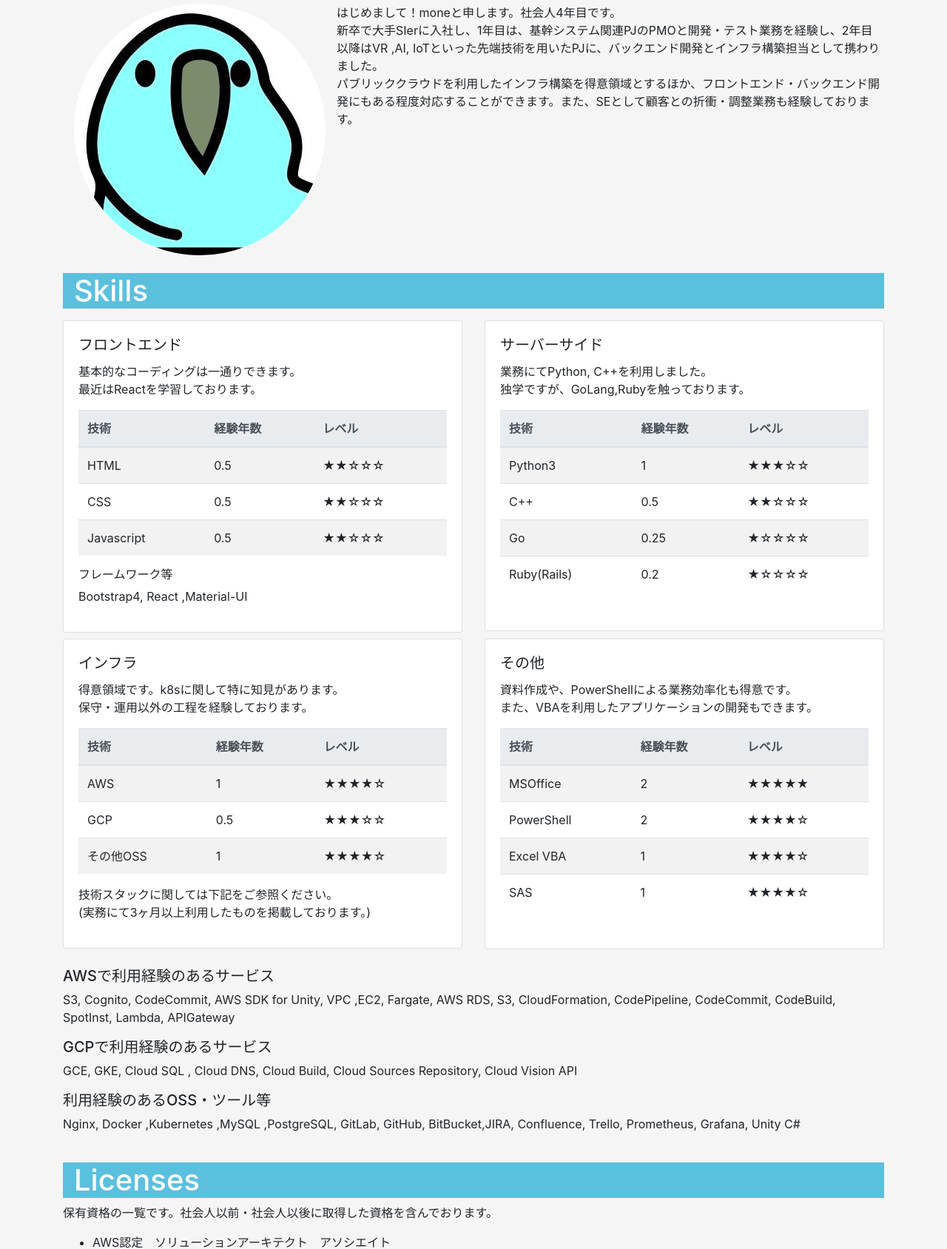
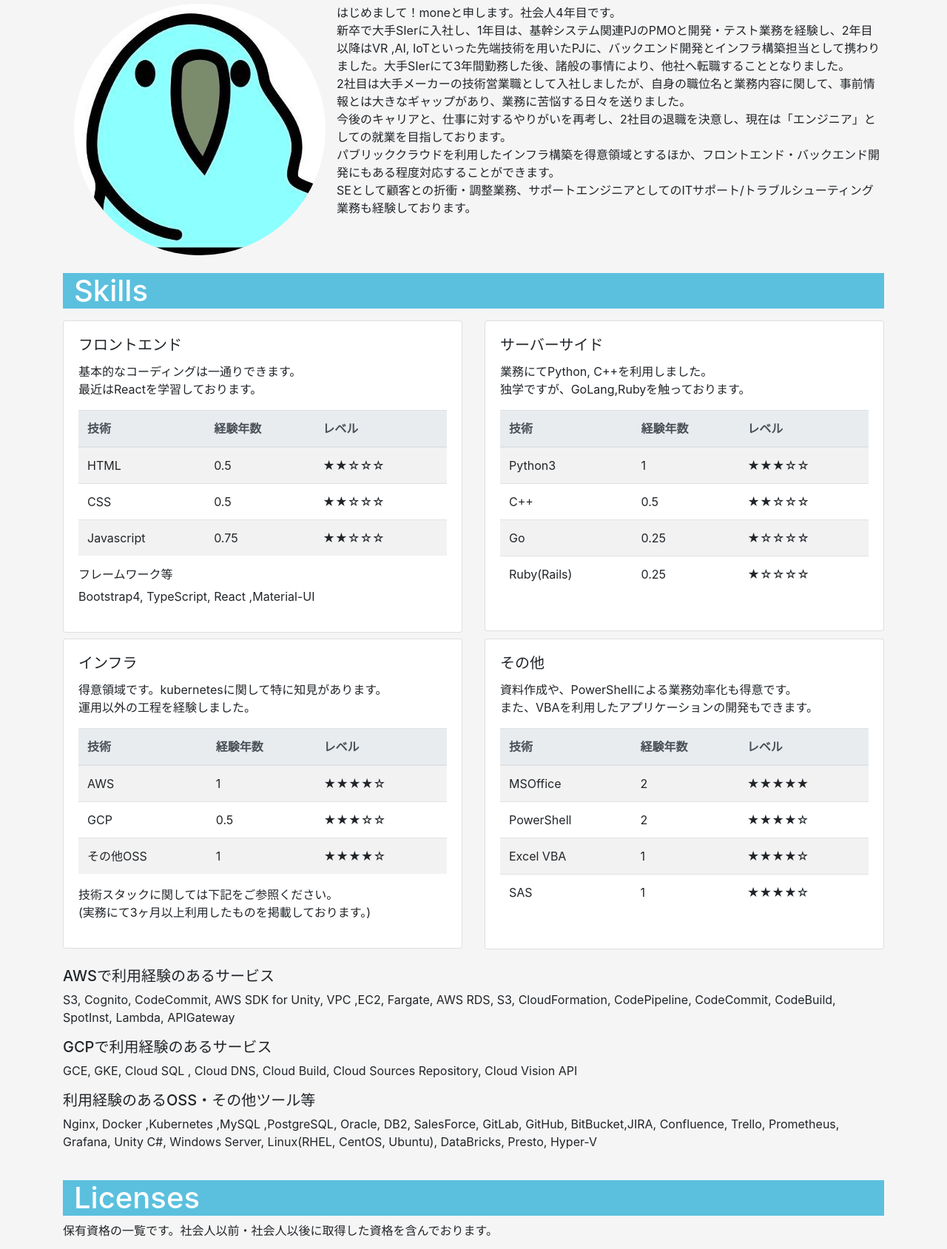
Before and after one commit to mone9610/old.mone9610.github.io, a plain HTML site: page index.html in a window 1280 px wide. Shown: the part 491-2179 px from the top of the page at 74% size. Drawn offline with nearby package versions, Linux system fonts and the light colour scheme.

Commit message:
その他:愚痴〜ムのリリースに合わせた更新、技術スタック、プロフィールの修正

```diff
--- a/index.html
+++ b/index.html
@@ -34,8 +34,11 @@
         <div class="clearfix">
             <img src="img/mone.jpg"class="col-lg-4 col-md-12 rounded-circle float-md-left">
             <p>はじめまして！moneと申します。社会人4年目です。<br>
-            新卒で大手SIerに入社し、1年目は、基幹システム関連PJのPMOと開発・テスト業務を経験し、2年目以降はVR ,AI, IoTといった先端技術を用いたPJに、バックエンド開発とインフラ構築担当として携わりました。<br>
-            パブリッククラウドを利用したインフラ構築を得意領域とするほか、フロントエンド・バックエンド開発にもある程度対応することができます。また、SEとして顧客との折衝・調整業務も経験しております。<br>
+            新卒で大手SIerに入社し、1年目は、基幹システム関連PJのPMOと開発・テスト業務を経験し、2年目以降はVR ,AI, IoTといった先端技術を用いたPJに、バックエンド開発とインフラ構築担当として携わりました。大手SIerにて3年間勤務した後、諸般の事情により、他社へ転職することとなりました。<br>
+            2社目は大手メーカーの技術営業職として入社しましたが、自身の職位名と業務内容に関して、事前情報とは大きなギャップがあり、業務に苦悩する日々を送りました。<br>
+            今後のキャリアと、仕事に対するやりがいを再考し、2社目の退職を決意し、現在は「エンジニア」としての就業を目指しております。<br>
+            パブリッククラウドを利用したインフラ構築を得意領域とするほか、フロントエンド・バックエンド開発にもある程度対応することができます。<br>
+            SEとして顧客との折衝・調整業務、サポートエンジニアとしてのITサポート/トラブルシューティング業務も経験しております。<br>
             </p>
         </div>
     <!-- スキル -->
@@ -56,11 +59,11 @@
                                 <tbody>
                                     <tr><td>HTML</td><td>0.5</td><td>★★☆☆☆</td></tr>
                                     <tr><td>CSS</td><td>0.5</td><td>★★☆☆☆</td></tr>
-                                    <tr><td>Javascript</td><td>0.5</td><td>★★☆☆☆</td></tr>
+                                    <tr><td>Javascript</td><td>0.75</td><td>★★☆☆☆</td></tr>
                                 </tbody>
                             </table>
                             <h6>フレームワーク等</h6>
-                            <p>Bootstrap4, React ,Material-UI　</p>
+                            <p>Bootstrap4, TypeScript, React ,Material-UI　</p>
                         </div>
                     </div>
                 </div>
@@ -78,7 +81,7 @@
                                     <tr><td>Python3</td><td>1</td><td>★★★☆☆</td></tr>
                                     <tr><td>C++</td><td>0.5</td><td>★★☆☆☆</td></tr>
                                     <tr><td>Go</td><td>0.25</td><td>★☆☆☆☆</td></tr>
-                                    <tr><td>Ruby(Rails)</td><td>0.2</td><td>★☆☆☆☆</td></tr>
+                                    <tr><td>Ruby(Rails)</td><td>0.25</td><td>★☆☆☆☆</td></tr>
                                 </tbody>
                             </table>
                         </div>
@@ -93,7 +96,7 @@
                 <div class="card">
                     <div class="card-body">
                         <h5 class="card-title">インフラ</h5>
-                        <p class="card-text">得意領域です。k8sに関して特に知見があります。<br>保守・運用以外の工程を経験しております。</p>
+                        <p class="card-text">得意領域です。kubernetesに関して特に知見があります。<br>運用以外の工程を経験しました。</p>
                         <table class="table table-striped">
                             <thead class="thead-light">
                                 <tr><th>技術</th><th>経験年数</th><th>レベル</th></tr>
@@ -138,8 +141,8 @@
         <h5>GCPで利用経験のあるサービス</h5>
         <p>GCE, GKE, Cloud SQL , Cloud DNS, Cloud Build, Cloud Sources Repository, Cloud Vision API</p>
         <!-- OSS技術スタック -->
-        <h5>利用経験のあるOSS・ツール等</h5>
-        <p>Nginx, Docker ,Kubernetes ,MySQL ,PostgreSQL, GitLab, GitHub, BitBucket,JIRA, Confluence, Trello, Prometheus, Grafana, Unity C#</p>
+        <h5>利用経験のあるOSS・その他ツール等</h5>
+        <p>Nginx, Docker ,Kubernetes ,MySQL ,PostgreSQL, Oracle, DB2, SalesForce, GitLab, GitHub, BitBucket,JIRA, Confluence, Trello, Prometheus, Grafana, Unity C#, Windows Server, Linux(RHEL, CentOS, Ubuntu), DataBricks, Presto, Hyper-V</p>
         <br>
     <!-- 保有資格 -->
      <div class="col-12 text-left head-extend" style="background:#5bc0de;"id="licenses"><h1>Licenses</h1></div>
@@ -191,10 +194,10 @@
      <div class="row">
         <div class="col-lg-6 col-md-8 mt-2">
             <div class="card">
-                <img src="img/comingsoon.jpg" class="card-img-top">
+                <img src="img/guteam.png" class="card-img-top">
                 <div class="card-body">
                     <h5 class="card-title">愚痴〜ム</h5>
-                    <p class="card-text">"愚痴"でつながる新感覚SNS<br>React/Rails/AWSで作成中です。</p>
+                    <p class="card-text">"愚痴"でつながる新感覚SNS<br>React(TypeScript), Rails, AWSで作成しました。</p>
                     <a href="https://github.com/mone9610/guteam">GitHub</a>
                 </div>
             </div>
@@ -204,7 +207,8 @@
      <br>
      <!-- 連絡先 -->
      <div class="col-12 text-left head-extend" style="background:#5bc0de;"id="contact"><h1>Contact</h1></div>
-     <p>何かございましたら、TwitterのDMよりご連絡をお願いいたします。</p>
+     <p>何かございましたら、TwitterのDMよりご連絡をお願いいたします。<br>(ご入用でしたら、メールにて、履歴書および職務経歴書の送付も可能でございます。)</p>
+
      <p class="text-center">
 
          <a href="https://twitter.com/mone9610"><img src="img/avatar.jpg"class="rounded-circle" ><br>@mone9610</a>
```
Also changed, not shown: img/guteam.png (added), 1 other file.
